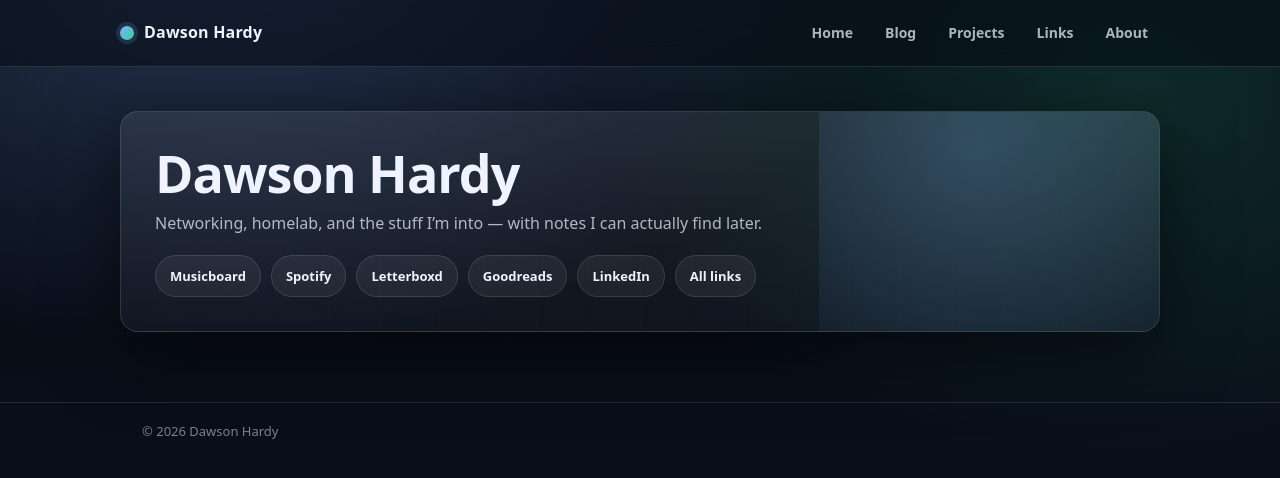
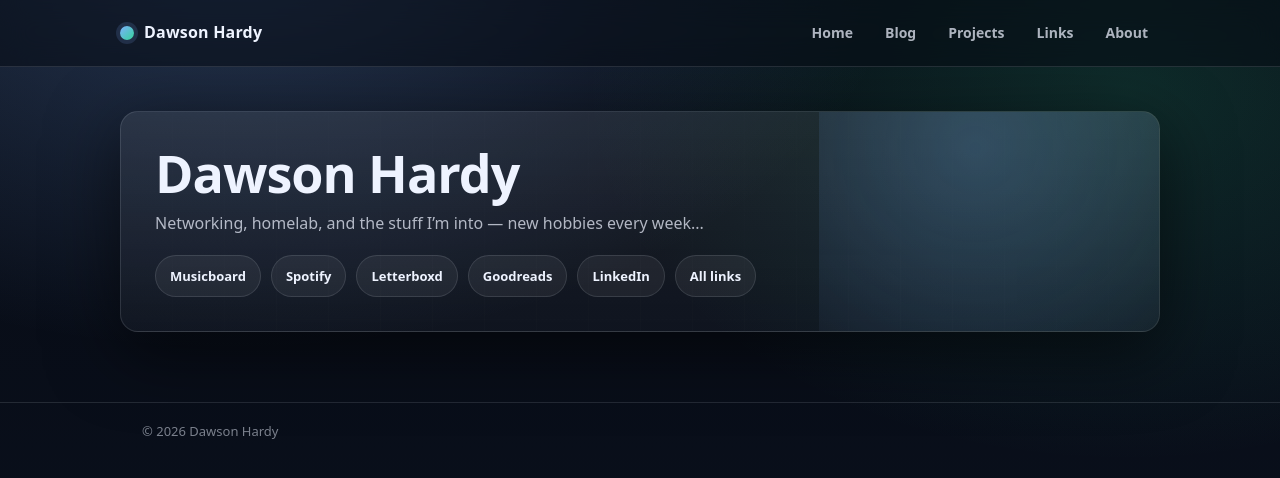
Before and after one commit to dawshardy/dawsonhardy.github.io, a Jekyll site: the page built from index.md, in a window 1280 px wide. Shown: the top 478 px of the page. Built offline with Jekyll 4.4.1, drawn with Linux system fonts in a browser that asks for light colours.

Commit message:
Update index.md

```diff
--- a/index.md
+++ b/index.md
@@ -5,7 +5,7 @@ title: Home
 
 <div class="home-hero">
   <h1>Dawson Hardy</h1>
-  <p>Networking, homelab, and the stuff I’m into — with notes I can actually find later.</p>
+  <p>Networking, homelab, and the stuff I’m into — new hobbies every week... </p>
 
   <div class="links-row">
     <a class="btn" href="https://musicboard.app/dawshardy" target="_blank" rel="noopener">Musicboard</a>
```
